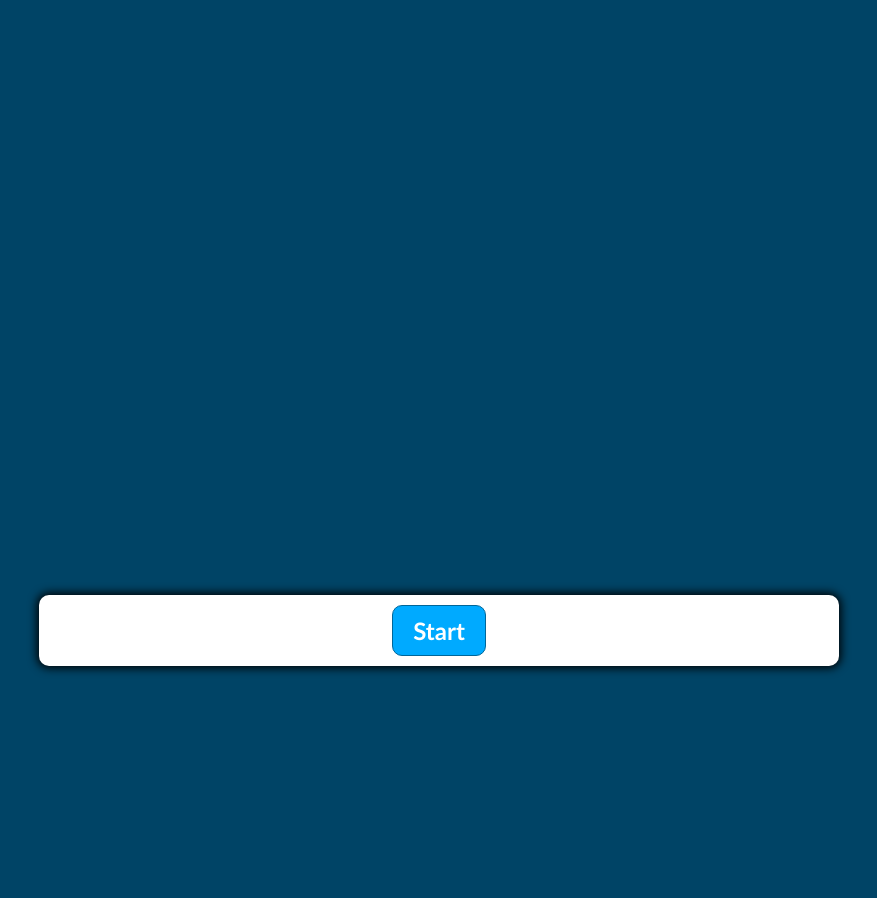
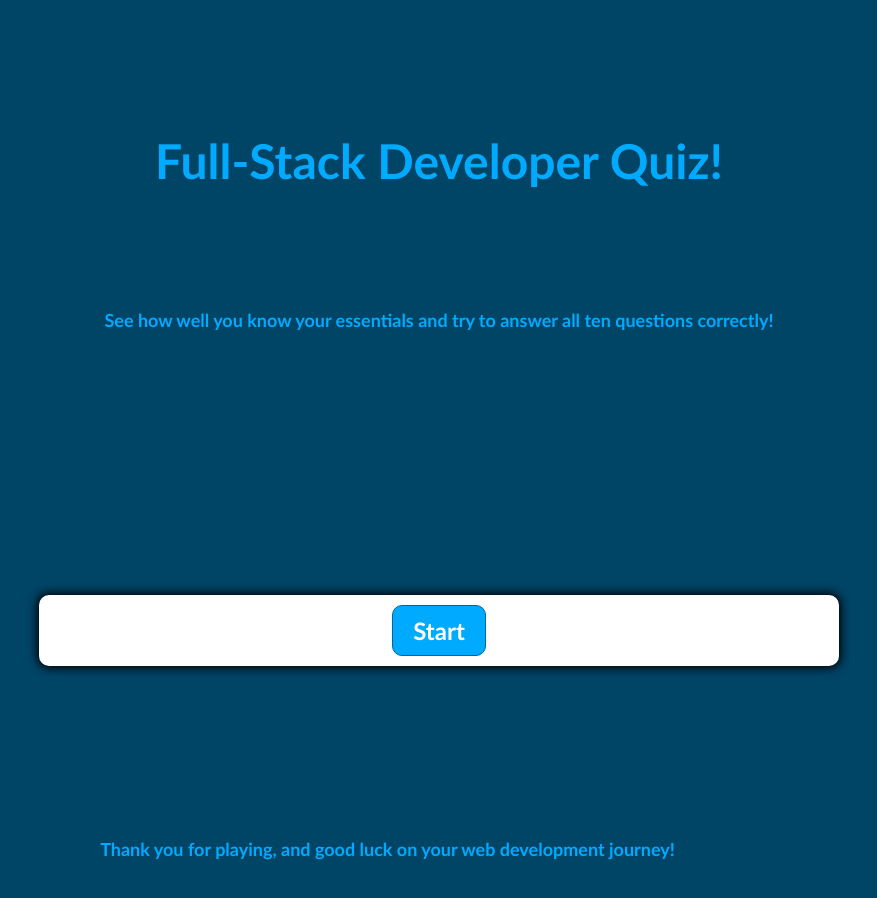
Before and after one commit to StephCambria/JavascriptDeveloperQuiz, a plain HTML site: page index.html in a window 1280 px wide. Shown: the whole page, without its empty margins (201-1078 px from the left). Drawn offline with nearby package versions, Linux system fonts and the light colour scheme.

Commit message:
css edits

```diff
--- a/index.html
+++ b/index.html
@@ -8,6 +8,13 @@
     <title>Full-Stack Developer Quiz!</title>
 </head>
 <body>
+
+    <header>
+        <h1>Full-Stack Developer Quiz!</h1>
+    </header>
+    <div id="header-blurb">
+        <h2>See how well you know your essentials and try to answer all ten questions correctly!</h2>
+    </div>
 
 
 
@@ -44,7 +51,7 @@
     <!-- result page -->
     <div id="result-container" class="hide">
         <div id="end" class="flex-center flex-column"></div>
-        <p id="finalscore"></p>
+        <p id="finalscore">Log your score (optional)</p>
         <form>
             <input
             type="text"
@@ -64,7 +71,9 @@
         </form>
     </div>
 
-
+   <footer>
+    <h2>Thank you for playing, and good luck on your web development journey!</h2>
+   </footer>
 
 </body>
 </html>
--- a/script.js
+++ b/script.js
@@ -118,7 +118,8 @@ function setTime() {
         secondsLeft--;
         timerEl.textContent = secondsLeft;
     }, 1000);
-    if(timerInterval <= 0) {
+    if(timerInterval === 0) {
+        clearInterval();
         gameOver();
     }
 }
--- a/style.css
+++ b/style.css
@@ -9,6 +9,37 @@
     --hue-wrong: 0;
     --hue-correct: 145;
 }
+
+header {
+    display:flex;
+    position: absolute;
+    justify-content: space-around;
+    margin-bottom:75%;
+}
+
+h1 {
+    justify-content: center;
+    align-items: center;
+    font-size: xxx-large;
+    padding: 20px 20px;
+    text-shadow: 10px;
+    text-decoration-color: hsl(var(--hue), 100%, 50%);
+    color: hsl(var(--hue), 100%, 50%);
+}
+
+#header-blurb {
+    display:flex;
+    position: absolute;
+    justify-content: space-around;
+    margin-bottom:50%;
+}
+
+h2 {
+    font-size: large;
+    padding: 10px 10px;
+    color: hsl(var(--hue), 100%, 50%);
+}
+
 
 /*I'm using vw instead of % or px to ensure my quiz is dead-center in the browser */
 body {
@@ -135,6 +166,11 @@ body.wrong {
     box-shadow: 0 0 10px 2px;
 }
 
+p {
+    color: var(--hue-neutral);
+    text-align: center;
+}
+
 form {
     width: 100%;
     display: flex;
@@ -159,3 +195,12 @@ input {
 .hide {
     display: none;
 }
+
+footer {
+    display:flex;
+    position: absolute;
+    margin-top:10%;
+    margin-left: 4%;
+    justify-content: center;
+    align-items: center;
+}
```
